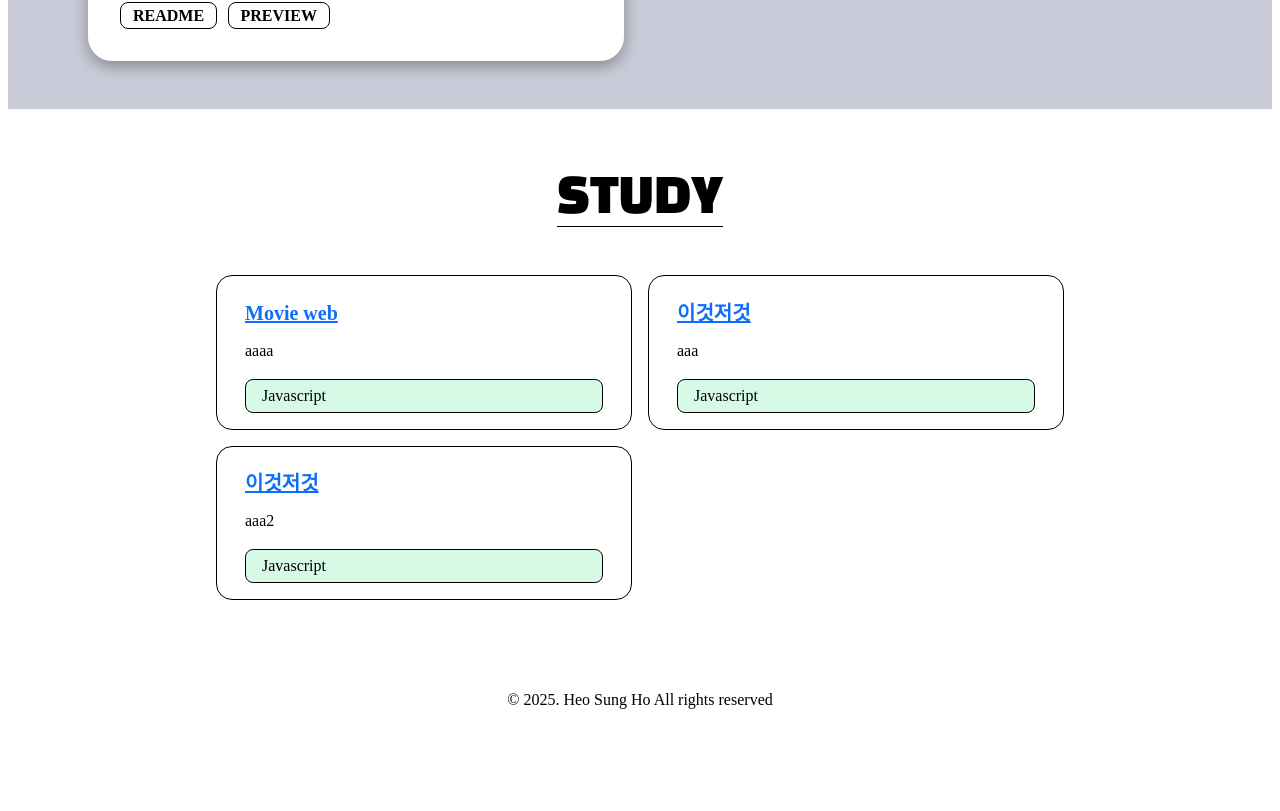
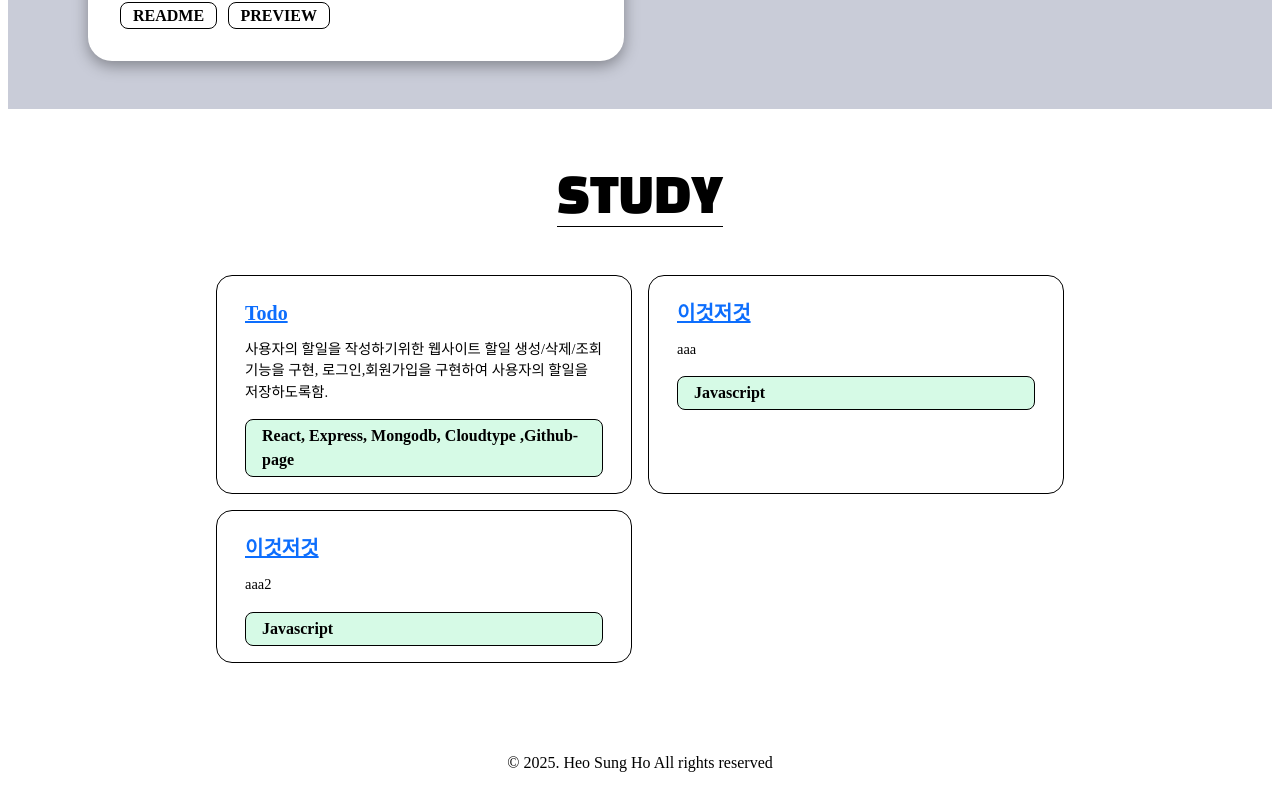
Before and after one commit to sungho-heo/test_protfolio, a React (Vite) app: page / in a window 1280 px wide. Shown: the part 2961-3772 px from the top of the page. Before the commit the page ends 3737 px from the top, so only its background shows below. Built offline with nearby package versions, Linux system fonts and the light colour scheme.

Commit message:
study1 add

```diff
--- a/src/components/Study.tsx
+++ b/src/components/Study.tsx
@@ -13,10 +13,11 @@ type StudyProps = {
 const studyList: StudyProps[] = [
   {
     id: 1,
-    title: "Movie web",
-    url: "https://github.com/sungho-heo/movieweb",
-    description: "aaaa",
-    tech: ["Javascript"],
+    title: "Todo",
+    url: "https://github.com/sungho-heo/Todo",
+    description:
+      "사용자의 할일을 작성하기위한 웹사이트 할일 생성/삭제/조회 기능을 구현, 로그인,회원가입을 구현하여 사용자의 할일을 저장하도록함.",
+    tech: ["React, Express, Mongodb, Cloudtype ,Github-page"],
   },
   {
     id: 2,
@@ -52,9 +53,11 @@ export const Study = () => {
                   {study.description}
                 </p>
                 <div>
-                  <ul className={styles["StudyDetails_teach-stack"]}>
+                  <ul className={styles["StudyDetails_teach-stacks"]}>
                     {study.tech.map((text) => (
-                      <li>{text}</li>
+                      <li className={styles["StudyDetails_teach-stack"]}>
+                        <strong>{text}</strong>
+                      </li>
                     ))}
                   </ul>
                 </div>
--- a/src/scss/Study.module.scss
+++ b/src/scss/Study.module.scss
@@ -36,16 +36,17 @@
 
 .StudyDetails_description {
   margin-bottom: 1rem;
+  font-size: 0.9rem;
 }
 
 // teach-stack list
-ul.StudyDetails_teach-stack {
+ul.StudyDetails_teach-stacks {
   list-style-type: none;
 }
 
-.StudyDetails_teach-stack {
+.StudyDetails_teach-stacks {
   display: flex;
-  gap: 0.5rem;
+  gap: 1rem;
   padding: 0.25rem 1rem;
   border: 1px solid #000000;
   border-radius: 0.5rem;
```
